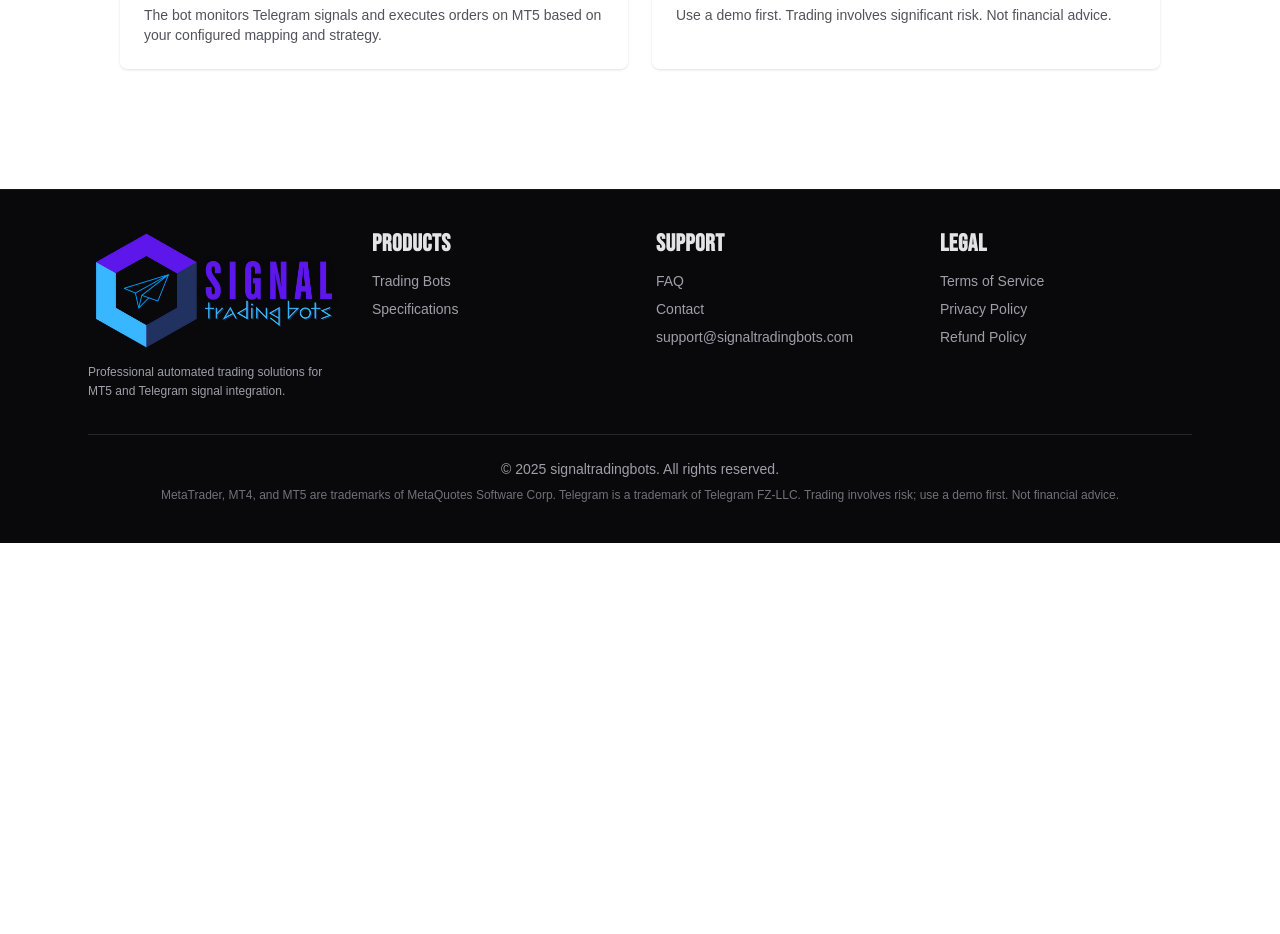
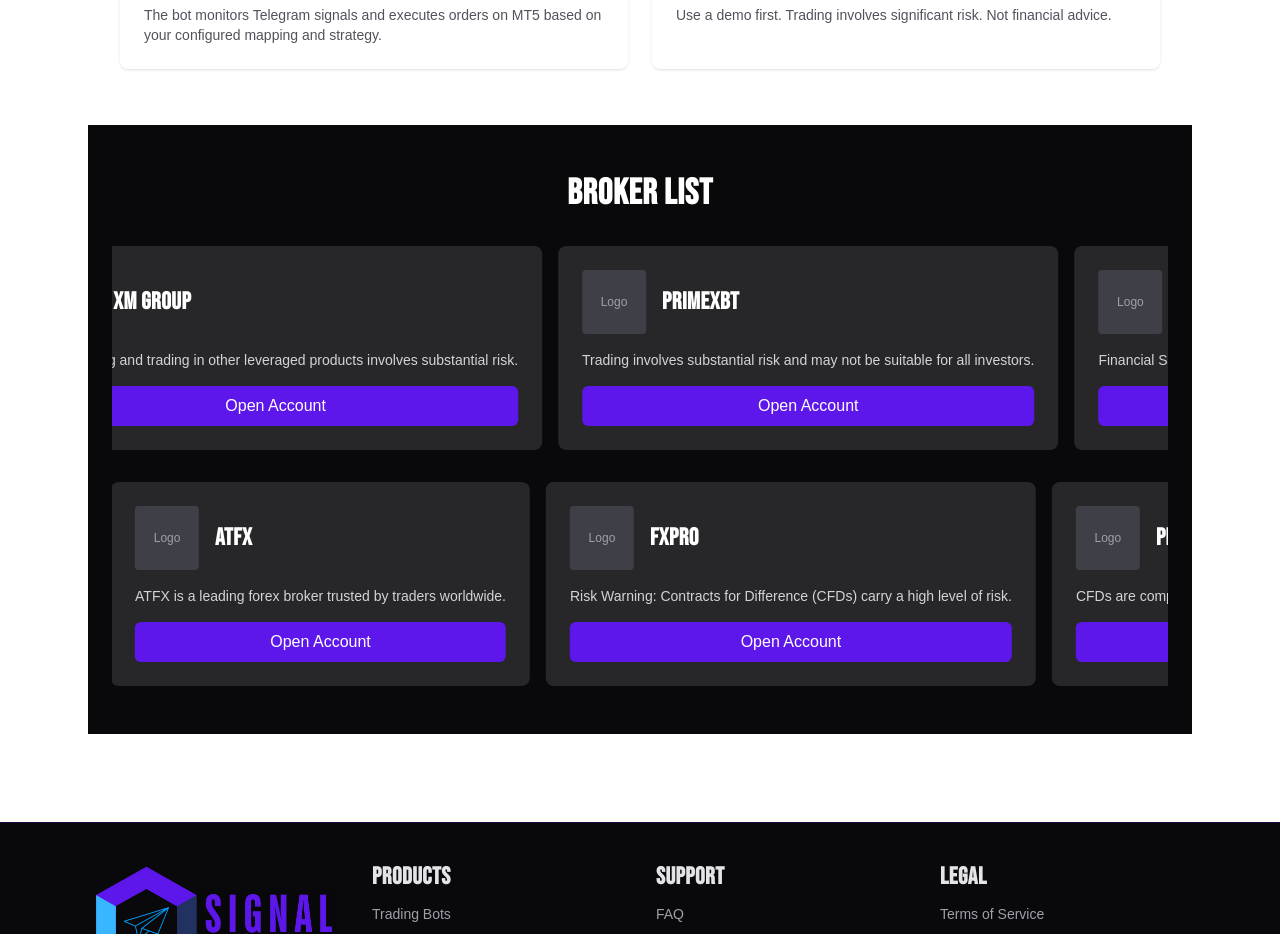
Before and after one commit to Appsbydare/Signal_Trading_Bots, a Next.js app: page / in a window 1280 px wide. Shown: the part 820-1754 px from the top of the page. Before the commit the page ends 1363 px from the top, so only its background shows below. Built offline with nearby package versions, Linux system fonts and the light colour scheme; no server answers.

Commit message:
feat: add Broker List section with animated scrolling cards (left-to-right and right-to-left rows)

```diff
--- a/src/app/globals.css
+++ b/src/app/globals.css
@@ -104,3 +104,35 @@ h3 {
   background: linear-gradient(135deg, rgba(94, 23, 235, 0.12), rgba(94, 23, 235, 0.05) 45%, rgba(255, 255, 255, 0));
   box-shadow: 0 12px 28px rgba(94, 23, 235, 0.12);
 }
+
+/* Broker List Scrolling Animations */
+.broker-scroll-left {
+  animation: scroll-left 30s linear infinite;
+}
+
+.broker-scroll-right {
+  animation: scroll-right 30s linear infinite;
+}
+
+.broker-scroll-left:hover,
+.broker-scroll-right:hover {
+  animation-play-state: paused;
+}
+
+@keyframes scroll-left {
+  0% {
+    transform: translateX(0);
+  }
+  100% {
+    transform: translateX(-50%);
+  }
+}
+
+@keyframes scroll-right {
+  0% {
+    transform: translateX(-50%);
+  }
+  100% {
+    transform: translateX(0);
+  }
+}
--- a/src/app/page.tsx
+++ b/src/app/page.tsx
@@ -75,6 +75,115 @@ export default function Home() {
         </div>
       </div>
       </div>
+
+      {/* Broker List Section */}
+      <section className="bg-zinc-950 py-12">
+        <div className="mx-auto max-w-7xl px-6">
+          <h2 className="mb-8 text-center text-2xl font-semibold text-white">Broker List</h2>
+
+          {/* First Row - Moving Left to Right */}
+          <div className="mb-8 overflow-hidden">
+            <div className="broker-scroll-left flex gap-4">
+              {[
+                { name: "XM Group", description: "Forex trading and trading in other leveraged products involves substantial risk." },
+                { name: "PrimeXBT", description: "Trading involves substantial risk and may not be suitable for all investors." },
+                { name: "Trade Nation", description: "Financial Spread Bets and CFDs are complex instruments with high risk." },
+                { name: "HF Markets", description: "Risk Warning: Trading leveraged products such as CFDs carries significant risk." },
+              ].map((broker, index) => (
+                <div
+                  key={`row1-${index}`}
+                  className="broker-card flex min-w-[300px] flex-shrink-0 flex-col rounded-lg bg-zinc-800 p-6 text-white"
+                >
+                  <div className="mb-4 flex items-center gap-4">
+                    <div className="flex h-16 w-16 items-center justify-center rounded bg-zinc-700 text-xs text-zinc-400">
+                      Logo
+                    </div>
+                    <h3 className="text-lg font-semibold">{broker.name}</h3>
+                  </div>
+                  <p className="mb-4 text-sm text-zinc-300">{broker.description}</p>
+                  <button className="mt-auto rounded-md bg-[#5e17eb] px-4 py-2 text-white !text-white transition hover:bg-[#4512c2]">
+                    Open Account
+                  </button>
+                </div>
+              ))}
+              {/* Duplicate for seamless loop */}
+              {[
+                { name: "XM Group", description: "Forex trading and trading in other leveraged products involves substantial risk." },
+                { name: "PrimeXBT", description: "Trading involves substantial risk and may not be suitable for all investors." },
+                { name: "Trade Nation", description: "Financial Spread Bets and CFDs are complex instruments with high risk." },
+                { name: "HF Markets", description: "Risk Warning: Trading leveraged products such as CFDs carries significant risk." },
+              ].map((broker, index) => (
+                <div
+                  key={`row1-dup-${index}`}
+                  className="broker-card flex min-w-[300px] flex-shrink-0 flex-col rounded-lg bg-zinc-800 p-6 text-white"
+                >
+                  <div className="mb-4 flex items-center gap-4">
+                    <div className="flex h-16 w-16 items-center justify-center rounded bg-zinc-700 text-xs text-zinc-400">
+                      Logo
+                    </div>
+                    <h3 className="text-lg font-semibold">{broker.name}</h3>
+                  </div>
+                  <p className="mb-4 text-sm text-zinc-300">{broker.description}</p>
+                  <button className="mt-auto rounded-md bg-[#5e17eb] px-4 py-2 text-white !text-white transition hover:bg-[#4512c2]">
+                    Open Account
+                  </button>
+                </div>
+              ))}
+            </div>
+          </div>
+
+          {/* Second Row - Moving Right to Left */}
+          <div className="overflow-hidden">
+            <div className="broker-scroll-right flex gap-4">
+              {[
+                { name: "IC Markets", description: "IC Markets Global is the trading name of Raw Trading Ltd." },
+                { name: "ATFX", description: "ATFX is a leading forex broker trusted by traders worldwide." },
+                { name: "FxPro", description: "Risk Warning: Contracts for Difference (CFDs) carry a high level of risk." },
+                { name: "Pepperstone", description: "CFDs are complex instruments and come with a high risk of losing money." },
+              ].map((broker, index) => (
+                <div
+                  key={`row2-${index}`}
+                  className="broker-card flex min-w-[300px] flex-shrink-0 flex-col rounded-lg bg-zinc-800 p-6 text-white"
+                >
+                  <div className="mb-4 flex items-center gap-4">
+                    <div className="flex h-16 w-16 items-center justify-center rounded bg-zinc-700 text-xs text-zinc-400">
+                      Logo
+                    </div>
+                    <h3 className="text-lg font-semibold">{broker.name}</h3>
+                  </div>
+                  <p className="mb-4 text-sm text-zinc-300">{broker.description}</p>
+                  <button className="mt-auto rounded-md bg-[#5e17eb] px-4 py-2 text-white !text-white transition hover:bg-[#4512c2]">
+                    Open Account
+                  </button>
+                </div>
+              ))}
+              {/* Duplicate for seamless loop */}
+              {[
+                { name: "IC Markets", description: "IC Markets Global is the trading name of Raw Trading Ltd." },
+                { name: "ATFX", description: "ATFX is a leading forex broker trusted by traders worldwide." },
+                { name: "FxPro", description: "Risk Warning: Contracts for Difference (CFDs) carry a high level of risk." },
+                { name: "Pepperstone", description: "CFDs are complex instruments and come with a high risk of losing money." },
+              ].map((broker, index) => (
+                <div
+                  key={`row2-dup-${index}`}
+                  className="broker-card flex min-w-[300px] flex-shrink-0 flex-col rounded-lg bg-zinc-800 p-6 text-white"
+                >
+                  <div className="mb-4 flex items-center gap-4">
+                    <div className="flex h-16 w-16 items-center justify-center rounded bg-zinc-700 text-xs text-zinc-400">
+                      Logo
+                    </div>
+                    <h3 className="text-lg font-semibold">{broker.name}</h3>
+                  </div>
+                  <p className="mb-4 text-sm text-zinc-300">{broker.description}</p>
+                  <button className="mt-auto rounded-md bg-[#5e17eb] px-4 py-2 text-white !text-white transition hover:bg-[#4512c2]">
+                    Open Account
+                  </button>
+                </div>
+              ))}
+            </div>
+          </div>
+        </div>
+      </section>
     </div>
   );
 }
```
